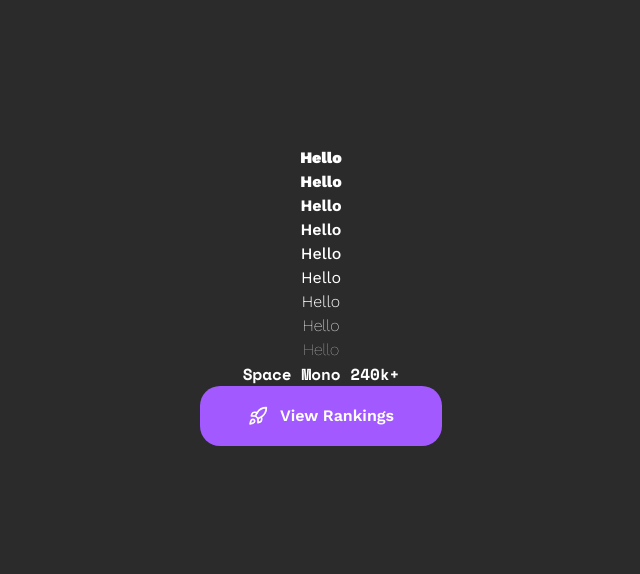
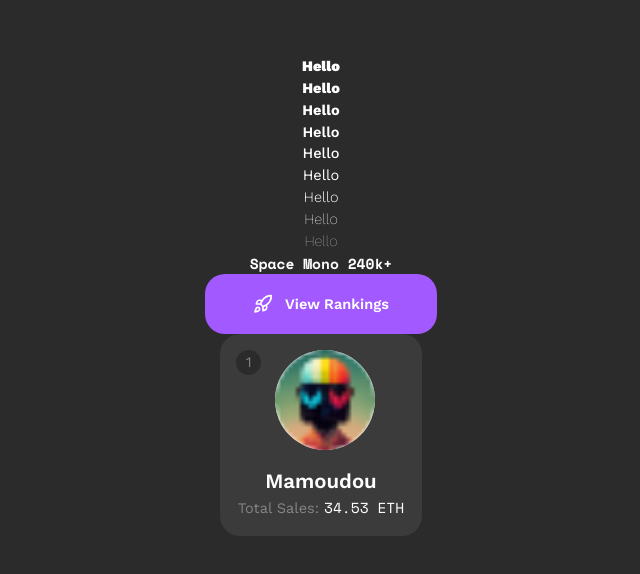
Before and after one commit to yaya-mamoudou/recreateApp-test, a Next.js app: page / in a window 1280 px wide. Shown: the part 104-678 px from the top of the page, without its empty margins (319-959 px from the left). Built offline with nearby package versions, Linux system fonts and the light colour scheme.

Commit message:
Add creator card

```diff
--- a/src/app/globals.css
+++ b/src/app/globals.css
@@ -3,7 +3,7 @@
 @tailwind utilities;
 
 body {
-	@apply bg-black text-white font-work-sans;
+	@apply bg-black text-white font-work-sans text-sm;
 }
 
 @layer utilities {
--- a/src/app/page.tsx
+++ b/src/app/page.tsx
@@ -1,4 +1,5 @@
 import Button from '@/components/button';
+import CreatorCard from '@/components/cards/creator-card';
 import { Rocket } from 'lucide-react';
 import Image from 'next/image';
 
@@ -19,6 +20,14 @@ export default function HomePage() {
 				<Button>
 					<Rocket size={20} className='' /> View Rankings
 				</Button>
+
+				<CreatorCard
+					alt='Yaya mamoudou'
+					src='/images/avatars/img1.png'
+					rank='1'
+					creatorName='Mamoudou'
+					creatorAmount='34.53 ETH'
+				/>
 			</main>
 		</div>
 	);
--- /dev/null
+++ b/src/components/cards/creator-card.tsx
@@ -0,0 +1,35 @@
+import Image from 'next/image';
+import React from 'react';
+
+type Props = {
+	alt: string;
+	src: string;
+	creatorName: string;
+	creatorAmount: string;
+	rank: string;
+};
+export default function CreatorCard(props: Props) {
+	return (
+		<div className='rounded-20 p-4 flex gap-4 lg:flex-col flex-row items-center relative bg-black-secondary lg:aspect-square'>
+			<Image
+				width={100}
+				height={100}
+				className='bg-white size-[50px] ml-2 lg:size-[100px] rounded-full object-cover'
+				src={props.src}
+				alt={props.alt}
+			/>
+
+			<div className='rounded-full bg-black absolute  top-3 lg:top-4 flex items-center justify-center left-[calc(14.5px+)] lg:left-4 size-[25px] text-gray-caption'>
+				{props.rank}
+			</div>
+
+			<div className='lg:text-center'>
+				<div className='font-semibold text-md'>{props.creatorName}</div>
+				<div>
+					<span className='text-gray-caption'>Total Sales:</span>{' '}
+					<span className='font-space-mono'>{props.creatorAmount}</span>
+				</div>
+			</div>
+		</div>
+	);
+}
--- a/tailwind.config.ts
+++ b/tailwind.config.ts
@@ -24,12 +24,13 @@ const config: Config = {
       '2xl': '3.188rem',
       'xl': '2.375rem',
       'lg': '1.75rem',
-      'md': '1.375rem',
-      'sm': '1rem',
+      'md': '1.275rem',
+      'sm': '0.91rem',
       'xs': '0.75rem'
     },
     borderRadius: {
-      20: '20px'
+      20: '20px',
+      full: '100%'
     }
   },
   plugins: [],
```
